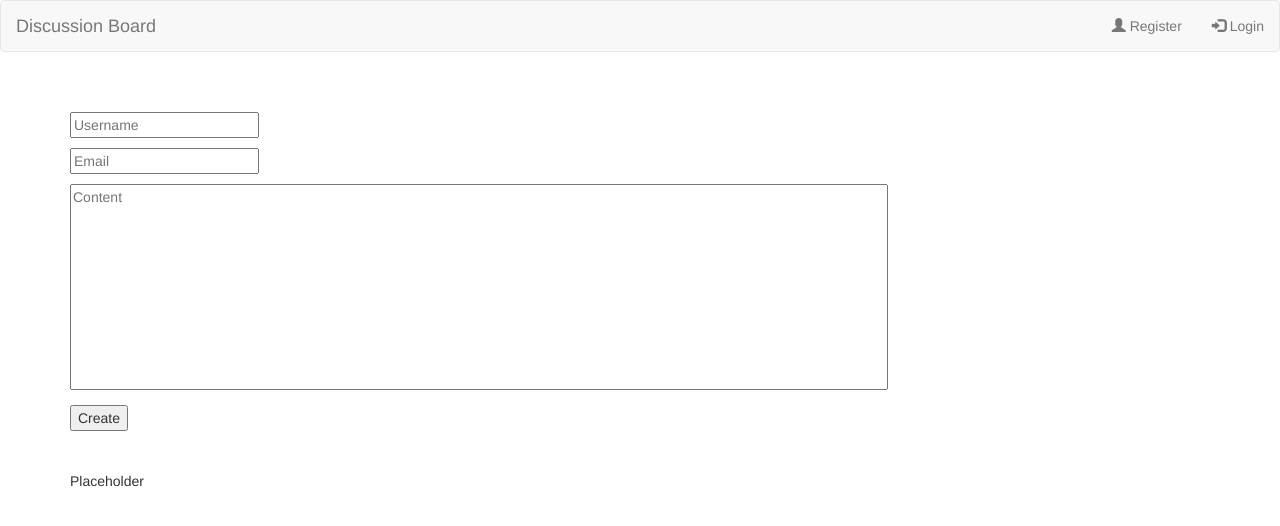
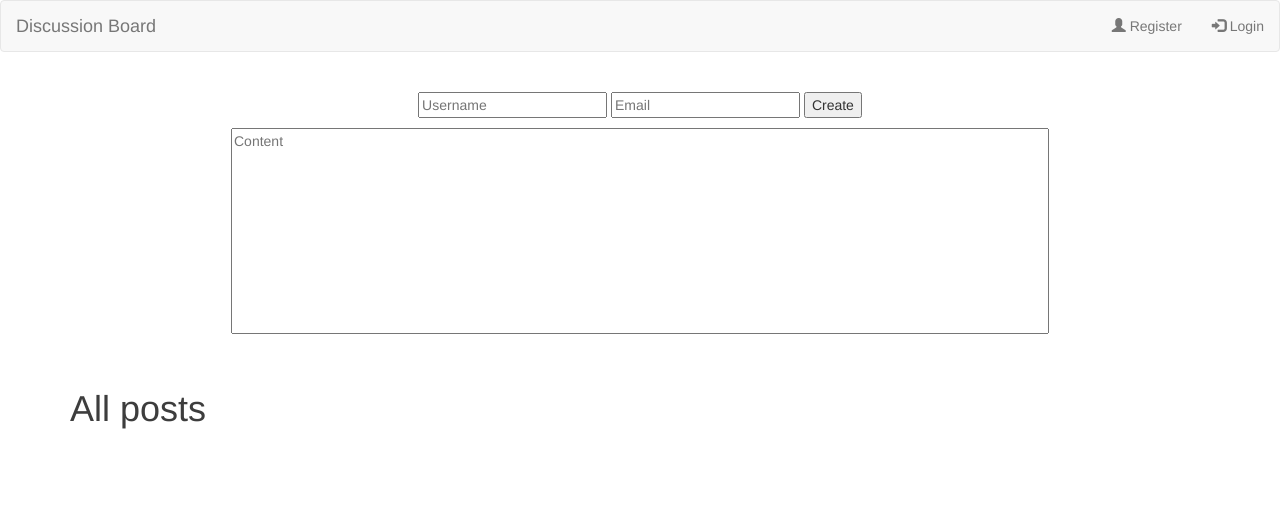
Before and after one commit to hbuck95/discussion-board-frontend, a plain HTML site: page html/index.html in a window 1280 px wide. Drawn offline with nearby package versions, Linux system fonts and the light colour scheme.

Commit message:
added resources/style.css

```diff
--- a/html/index.html
+++ b/html/index.html
@@ -2,12 +2,15 @@
 <html lang="en">
 
 <head>
-    <title>Bootstrap Example</title>
+    <title>Discussion Board</title>
     <meta charset="utf-8">
     <meta name="viewport" content="width=device-width, initial-scale=1">
     <link rel="stylesheet" href="https://maxcdn.bootstrapcdn.com/bootstrap/3.4.0/css/bootstrap.min.css">
     <script src="https://ajax.googleapis.com/ajax/libs/jquery/3.4.1/jquery.min.js"></script>
     <script src="https://maxcdn.bootstrapcdn.com/bootstrap/3.4.0/js/bootstrap.min.js"></script>
+
+    <link href="../resources/style.css" type="text/css" rel="stylesheet">
+
 </head>
 
 <body>
@@ -24,35 +27,34 @@
     </nav>
 
     <br>
-    <br>
 
     <form>
-        <div class="container">
+        <div class="container formBlock">
             <div display="block" text-align="center">
+
                 <p>
                     <input type="text" id="createUsername" placeholder="Username">
-                </p>
-                <p>
+
+
                     <input type="text" id="createEmail" placeholder="Email">
+
+                    <button onclick="return clickCreate()">Create</button>
                 </p>
                 <p>
                     <textarea id="createContent" required placeholder="Content" name="text" rows="10" cols="100"
                         wrap="soft" style="overflow:hidden; resize:none;"></textarea>
                 </p>
 
-                <button onclick="return clickCreate()">Create</button>
             </div>
         </div>
 
     </form>
 
     <br>
-    <br>
 
-    <div class="container">
-        <div id="allPosts">
-            <p>Placeholder</p>
-
+    <div class="container mainBox">
+        <div id="allPosts" border-style="solid" border-width="2px">
+            <h1>All posts</h1>
         </div>
     </div>
 
--- /dev/null
+++ b/resources/style.css
@@ -0,0 +1,12 @@
+.mainBox{
+    opacity: 0.95;
+    min-height: 300px;
+    height: auto !important;
+    border-radius: 25px;
+    padding-bottom: 15px;
+}
+
+.formBlock{
+    display: block;
+    text-align: center;
+}
```
